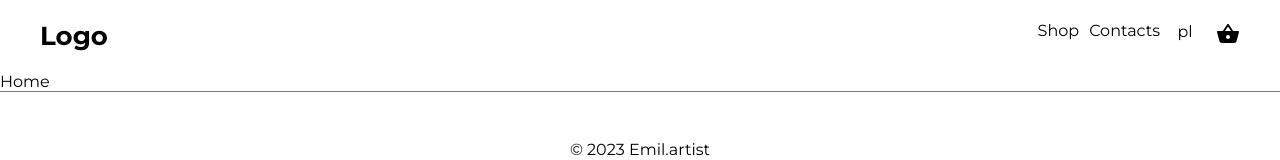
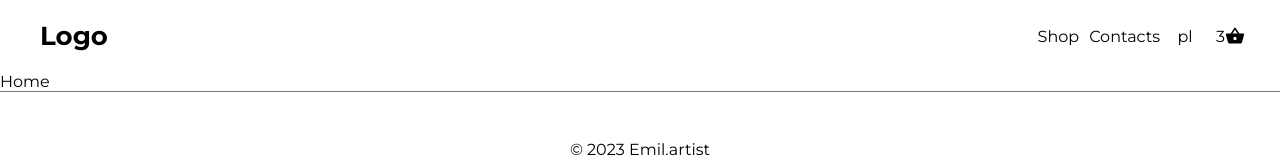
Before and after one commit to vladimirkozak/emil.artist.github.io, a React (Create React App) app in the folder client/: page / in a window 1280 px wide. Shown: the top 160 px of the page. Built offline with nearby package versions, Linux system fonts and the light colour scheme.

Commit message:
feat: add cart icon

```diff
--- a/client/src/Layout/Navbar/Navbar.js
+++ b/client/src/Layout/Navbar/Navbar.js
@@ -54,7 +54,10 @@ const Navbar = () => {
             </li>
             <li className="navigation__item">
               <button className='navigation__btn-lang'>
-                <ShoppingBasketIcon />
+                <div className='navigation__wrap'>
+                  <span>3</span>
+                  <ShoppingBasketIcon fontSize='small' />
+                </div>
               </button>
             </li>
           </ul>
--- a/client/src/Layout/Navbar/Navbar.scss
+++ b/client/src/Layout/Navbar/Navbar.scss
@@ -10,6 +10,8 @@
     }
 
     &__item {
+      display: flex;
+      align-items: center;
       margin-left: 10px;
     }
 
@@ -24,6 +26,11 @@
       border: none;
       cursor: pointer;
     }
+
+    &__wrap {
+      display: flex;
+      align-items: center;
+    }
   }
 }
 
```
